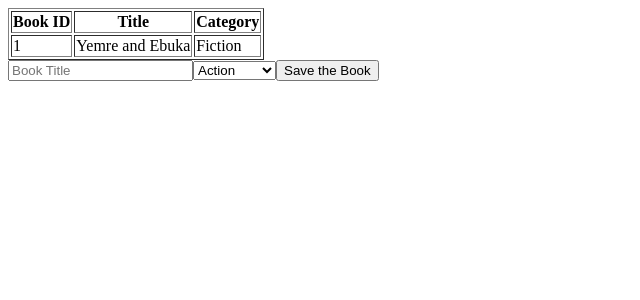
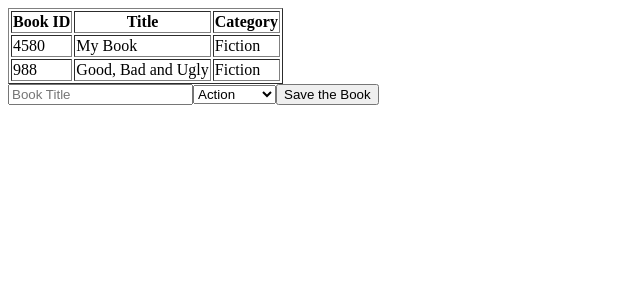
Before and after one commit to YemreAybey/bookstore-redux, a React (Create React App) app: page / in a window 1280 px wide. Shown: the top 300 px of the page, without its empty margins (0-640 px from the left). Built offline with nearby package versions, Linux system fonts and the light colour scheme.

Commit message:
connect App to store with Provider

```diff
--- a/src/actions/index.js
+++ b/src/actions/index.js
@@ -1,18 +1,17 @@
-
 const CREATE_BOOK = 'CREATE_BOOK';
 const REMOVE_BOOK = 'REMOVE_BOOK';
 
 const createBook = (book) => (
   {
     type: CREATE_BOOK,
-    payload: book,
+    book,
   }
 );
 
 const removeBook = (book) => (
   {
     type: REMOVE_BOOK,
-    payload: book,
+    book,
   }
 );
 
--- a/src/components/App.js
+++ b/src/components/App.js
@@ -4,9 +4,7 @@ import BooksForm from '../containers/BooksForm';
 
 const App = () => (
   <div>
-    <BooksList
-      books={[{ id: 1, title: 'Yemre and Ebuka', category: 'Fiction' }]}
-    />
+    <BooksList />
     <BooksForm />
   </div>
 );
--- a/src/containers/BooksForm.js
+++ b/src/containers/BooksForm.js
@@ -11,14 +11,7 @@ const CATEGORIES = [
   'Sci-Fi',
 ];
 
-const handleFormSubmit = ({ text, selectedOption }) => {
-  const book = {
-    title: text,
-    category: selectedOption,
-  };
-
-  // Dispatch action to add book here
-  console.log(book);
+const handleFormSubmit = () => {
 };
 
 const BooksForm = () => (
--- a/src/containers/BooksList.js
+++ b/src/containers/BooksList.js
@@ -25,7 +25,12 @@ const BooksList = ({ books }) => (
 
 const mapStateToProps = ({ books }) => ({ books });
 
-const matDispatchToProps = () => {};
+const mapDispatchToProps = ({ createBook, removeBook }) => (
+  {
+    createBook,
+    removeBook,
+  }
+);
 
 BooksList.propTypes = {
   books: PropTypes.arrayOf(PropTypes.object),
@@ -35,6 +40,4 @@ BooksList.defaultProps = {
   books: [{}],
 };
 
-export default BooksList;
-
-// export default connect(mapStateToProps, matDispatchToProps)(BooksList);
+export default connect(mapStateToProps, mapDispatchToProps)(BooksList);
--- a/src/index.js
+++ b/src/index.js
@@ -1,11 +1,24 @@
 import React from 'react';
 import ReactDOM from 'react-dom';
-
+import { createStore } from 'redux';
+import { Provider } from 'react-redux';
+import combinedReducer from './reducers/index';
+import idGen from './utils/idGenerator';
 import App from './components/App';
 
-const initialState = [
-  { id: 1, title: 'My Book', category: 'Fiction' },
-  { id: 2, title: 'Good, Bad and Ugly', category: 'Fiction' },
-];
+const initialStore = {
+  books: [
+    { id: idGen(), title: 'My Book', category: 'Fiction' },
+    { id: idGen(), title: 'Good, Bad and Ugly', category: 'Fiction' },
+  ],
+};
 
-ReactDOM.render(<App />, document.querySelector('#root'));
+const store = createStore(combinedReducer, initialStore);
+
+const AppWrapper = () => (
+  <Provider store={store}>
+    <App />
+  </Provider>
+);
+
+ReactDOM.render(<AppWrapper />, document.querySelector('#root'));
--- a/src/reducers/books.js
+++ b/src/reducers/books.js
@@ -1,9 +1,15 @@
-const bookReducer = (state, action) => {
-  switch (action) {
+const bookReducer = (state = {}, action) => {
+  const newState = { ...state };
+
+  switch (action.type) {
     case 'CREATE_BOOK':
-      return [...state, action.payload];
+      newState.books = [...newState.books, action.book];
+      return newState;
     case 'REMOVE_BOOK':
-      return [...state].filter((book) => book.id !== action.payload.id);
+      newState.books = [...newState.books].filter(
+        (book) => book.id !== action.book.id,
+      );
+      return newState;
     default:
       return state;
   }
--- a/src/reducers/index.js
+++ b/src/reducers/index.js
@@ -1,4 +1,4 @@
-import { combineReducers } from 'react-redux';
+import { combineReducers } from 'redux';
 
 import bookReducer from './books';
 
--- /dev/null
+++ b/src/utils/idGenerator.js
@@ -0,0 +1,5 @@
+const RANGE = 10000;
+
+const idGen = () => Math.floor(Math.random() * RANGE);
+
+export default idGen;
```
